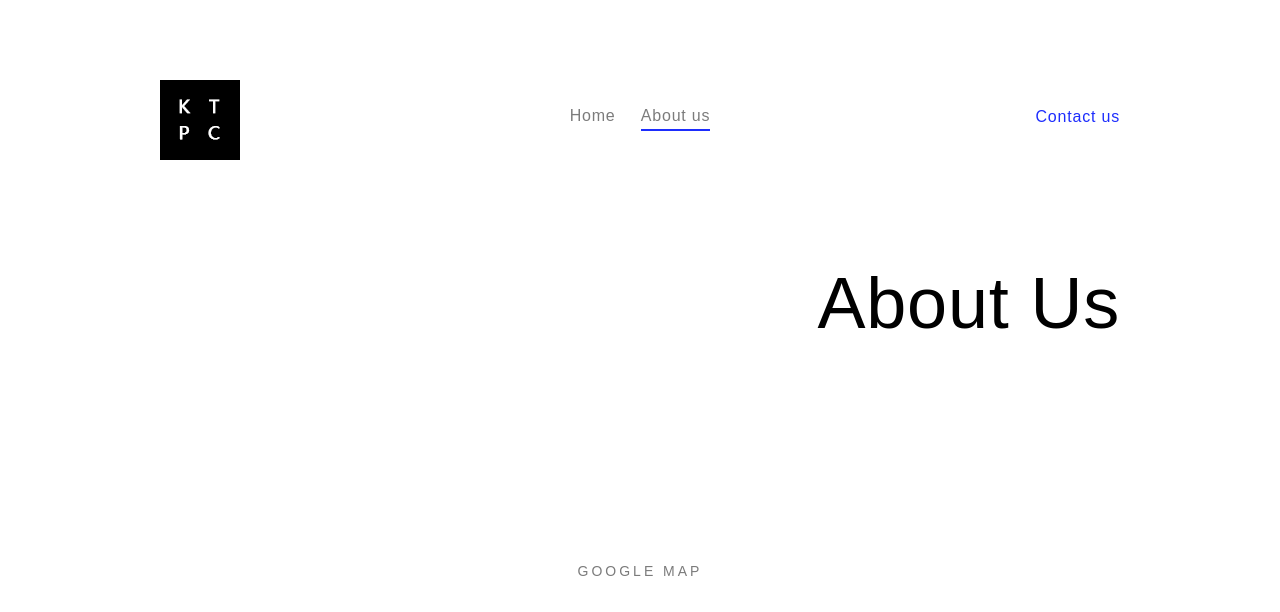
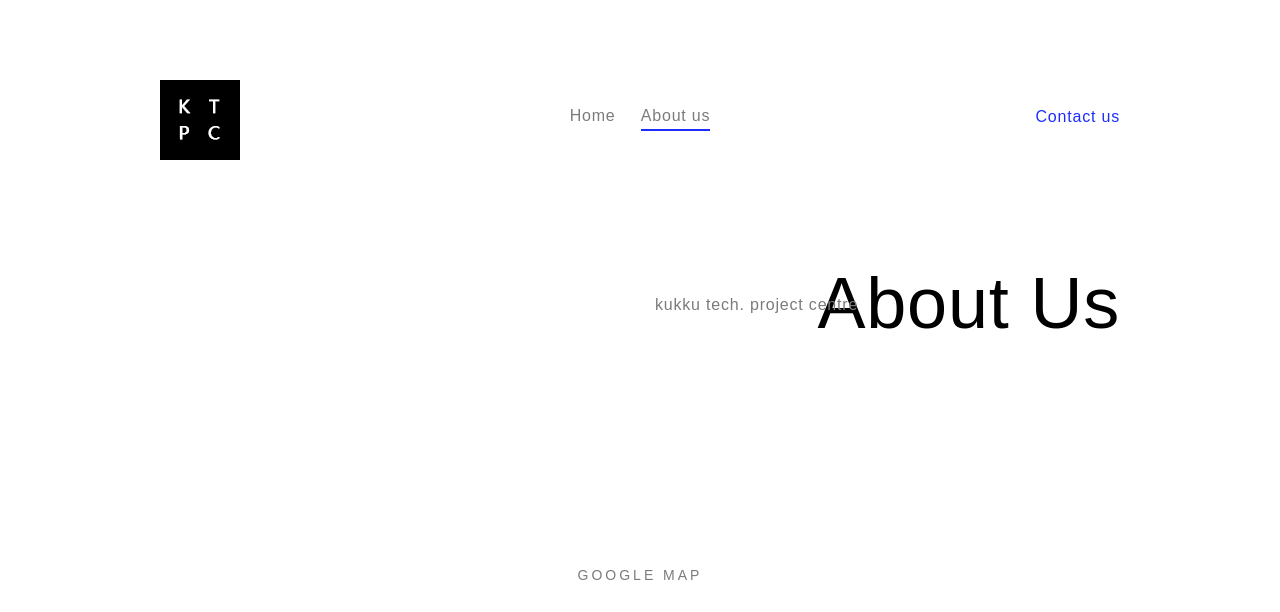
Before and after one commit to balveerdanga/balveerdanga.github.io, a plain HTML site: page about_us.html in a window 1280 px wide. Shown: the top 612 px of the page. Drawn offline with Linux system fonts and the light colour scheme; some packages are replaced by stand-ins of ours; no server answers; a web font is replaced by a local one.

Commit message:
Update about_us.html

```diff
--- a/about_us.html
+++ b/about_us.html
@@ -98,7 +98,8 @@
 					<h1 style="float:right " >About Us</h1>
 						<div class="row">
 							<div class="col-md-6 col-md-push-6 fh5co-intro-sub">
-								<p></p>
+								<p>kukku tech. project centre</p>
+								<p>
 							</div>
 						</div>
 				</div>
```
